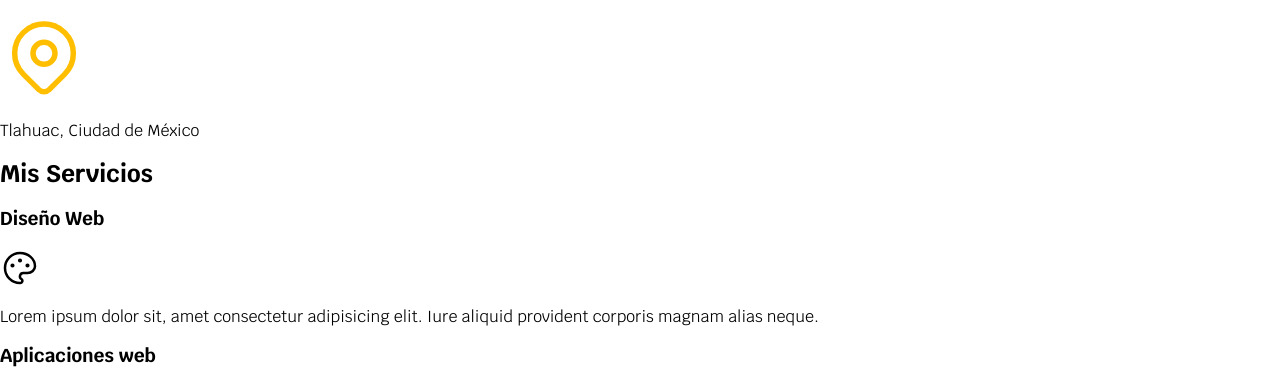
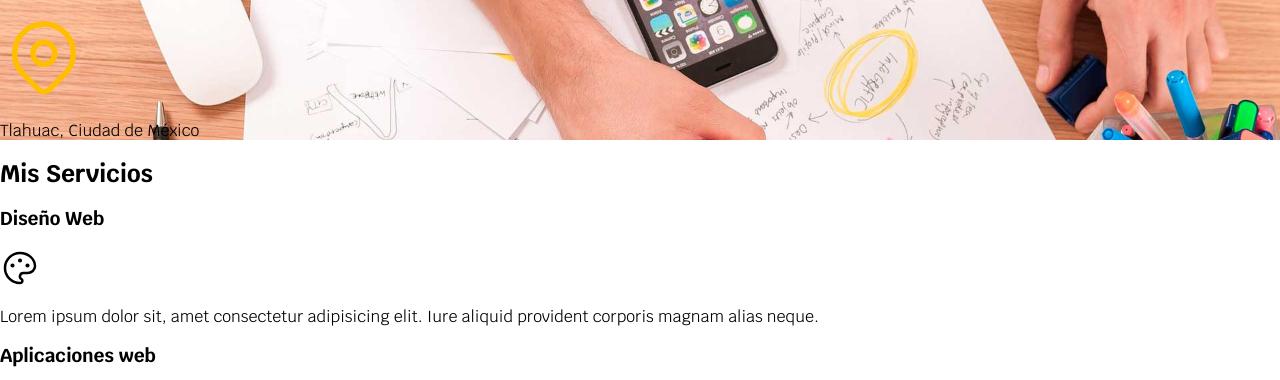
Before and after one commit to Gerardo-MU/Freeelance-WEB-SITE, a plain HTML site: page index.html in a window 1280 px wide. Shown: the part 231-611 px from the top of the page. Drawn offline with Linux system fonts and the light colour scheme.

Commit message:
17 Imagen de fondo en la clase 'hero'

```diff
--- a/css/styles.css
+++ b/css/styles.css
@@ -8,6 +8,7 @@
 html {
     font-size: 62.5%;
 }
+
 body {
     font-size: 16px;
     font-family: 'Krub',sans-serif;
@@ -55,3 +56,9 @@ body {
     background-color: var(--primario);
     color: var(--obscuro);
 }
+
+.contenido-hero{
+    background-image: url(../img/hero.jpg);
+    background-repeat: no-repeat;
+    background-size: cover;
+}
--- a/index.html
+++ b/index.html
@@ -31,7 +31,8 @@
         </div class="nav-bg">
     </header>
 
-    <seccion>
+    <seccion class="hero">
+        <div class="contenido-hero">
             <h2 class="titulo">Diseño y Desarrollo Web <span>Freelancer</span></h2>
             <svg xmlns="http://www.w3.org/2000/svg" class="icon icon-tabler icon-tabler-map-pin" width="88" height="88" viewBox="0 0 24 24" stroke-width="1.5" stroke="#ffbf00" fill="none" stroke-linecap="round" stroke-linejoin="round">
                 <path stroke="none" d="M0 0h24v24H0z" fill="none"/>
@@ -39,6 +40,7 @@
                 <path d="M17.657 16.657l-4.243 4.243a2 2 0 0 1 -2.827 0l-4.244 -4.243a8 8 0 1 1 11.314 0z" />
               </svg>
             <p>Tlahuac, Ciudad de México</p>
+        </div>
     </seccion>
 
     <main>
```
Also changed, not shown: img/hero.jpg (added). Lines whose indentation alone changed are shown as unchanged.
